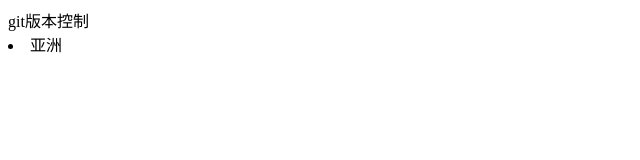
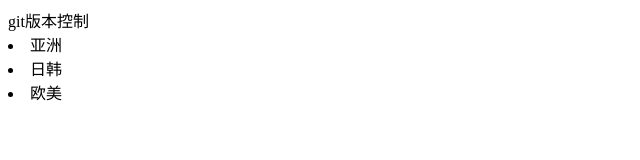
Before and after one commit to shixutao1992/dbhost, a plain HTML site: page index.html in a window 1280 px wide. Shown: the whole page, without its empty margins (0-640 px from the left). Drawn offline with Linux system fonts and the light colour scheme.

Commit message:
添加欧美功能

```diff
--- a/index.html
+++ b/index.html
@@ -1,2 +1,4 @@
 git版本控制
 <li>亚洲</li>
+<li>日韩</li>
+<li>欧美</li>
```
